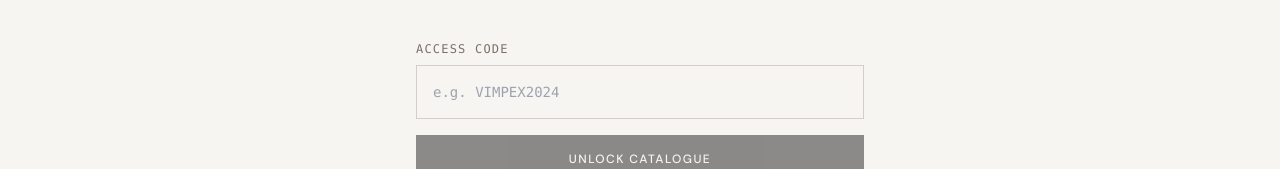
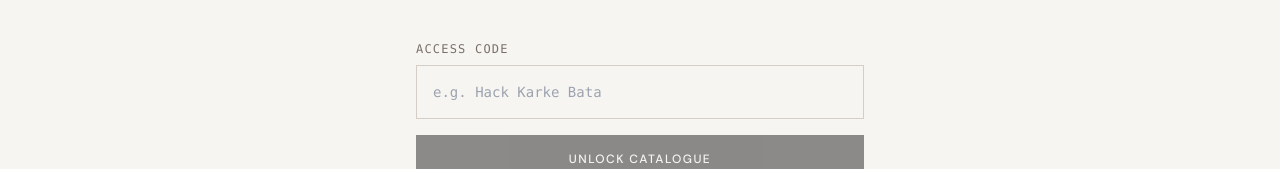
Before and after one commit to rishijain2051-coder/teju, a Next.js app: page /collections/private in a window 1280 px wide. Shown: the part 386-555 px from the top of the page. Built offline with nearby package versions, Linux system fonts and the light colour scheme; no server answers.

Commit message:
Update valid access codes and placeholder text

```diff
--- a/src/app/collections/private/components/AccessCodeEntry.tsx
+++ b/src/app/collections/private/components/AccessCodeEntry.tsx
@@ -6,7 +6,7 @@ import Link from 'next/link';
 import AppLogo from '@/components/ui/AppLogo';
 
 // Valid access codes — in production, validate server-side
-const VALID_CODES = ['VIMPEX2024', 'TRADE2024', 'BUYER2024'];
+const VALID_CODES = ['radheshyam', 'teju', 'ramkishore'];
 const SESSION_KEY = 'vi_private_access';
 
 type EntryState = 'idle' | 'loading' | 'error';
@@ -119,7 +119,7 @@ export default function AccessCodeEntry() {
                   setCode(e.target.value);
                   if (state === 'error') setState('idle');
                 }}
-                placeholder="e.g. VIMPEX2024"
+                placeholder="e.g. Hack Karke Bata"
                 autoComplete="off"
                 autoCapitalize="characters"
                 spellCheck={false}
```
